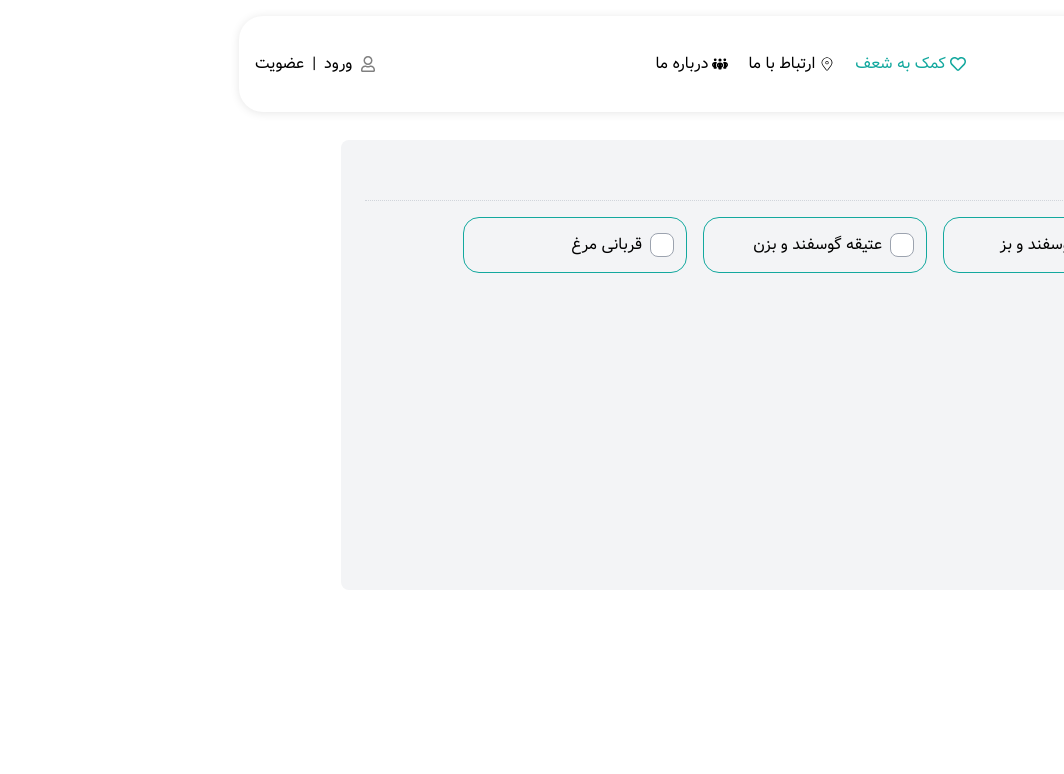
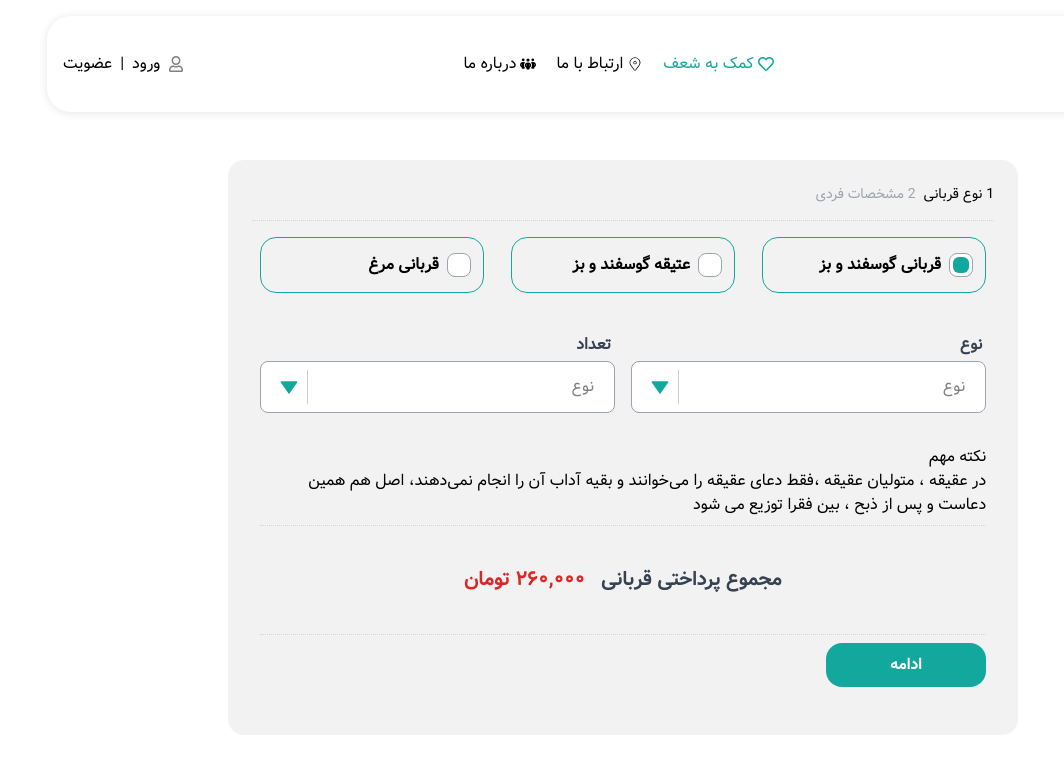
Before and after one commit to pilentboy/charitable-organization, a React (Vite) app: page / in a window 1280 px wide. Shown: the top 774 px of the page, without its empty margins (216-1280 px from the left). Built offline with nearby package versions, Linux system fonts and the light colour scheme.

Commit message:
creatae first part of offering form

```diff
--- a/src/pages/Home.tsx
+++ b/src/pages/Home.tsx
@@ -1,5 +1,7 @@
 import { useEffect, useState } from "react";
-// import Slider from "../components/Home/Slider";
+import Slider from "../components/Home/Slider";
+import Select, { components } from "react-select";
+import { BiSolidDownArrow } from "react-icons/bi";
 
 const Home = () => {
   const [selectedOption, setSelectedOption] = useState("option1");
@@ -19,12 +21,9 @@ const Home = () => {
   }, []);
   return (
     <>
-      {/* <header></header> */}
-      {/* <header className="mb-10 w-full">
-        <Slider />
-      </header> */}
+      <header className="mb-10 w-full">{/* <Slider /> */}</header>
 
-      <main className="w-full h-[500px]   rounded-lg">
+      <main className="w-full h-[500px]  rounded-lg">
         {/* title */}
         {/* <div className="flex flex-col items-center gap-3 font-vazirBold sm:gap-6">
           <h1 className="text-primary font-[900]  text-3xl sm:text-[50px]">
@@ -40,7 +39,7 @@ const Home = () => {
         </div> */}
 
         {/* offering form */}
-        <div className="w-full sm:w-[78%] mx-auto min-h-[450px] my-5  rounded-lg bg-gray-100 flex flex-col items-center p-6 ">
+        <div className="w-full md:w-[65%] mx-auto min-h-[450px] my-4  rounded-2xl bg-[#efeff0c9] flex flex-col items-center p-6 ">
           {/* form parts */}
 
           <div className="text-sm gap-2 font-medium  w-full flex items-center border-b border-dotted pb-4 border-gray-300">
@@ -48,11 +47,11 @@ const Home = () => {
             <span className="text-gray-400">2 مشخصات فردی</span>
           </div>
 
-          <form className="py-4">
+          <form className="py-4 w-full px-2">
             {/* offering type */}
-            <div className="flex gap-4">
+            <div className="flex w-full justify-between items-center flex-col gap-4 font-bold lg:flex-row">
               {/* Option 1 */}
-              <label className="flex gap-2 w-56 h-14 rounded-2xl border border-primary items-center p-3">
+              <label className="flex gap-2 w-full md:w-56 h-14 rounded-2xl border border-primary items-center p-3 cursor-pointer">
                 <input
                   type="radio"
                   name="dynamic"
@@ -61,7 +60,7 @@ const Home = () => {
                   onChange={handleRadioChange}
                   className="hidden peer"
                 />
-                <div className="w-6 h-6 rounded-lg border border-gray-400 flex items-center justify-center bg-white ">
+                <div className="w-6 h-6 rounded-lg border border-gray-400 flex items-center justify-center bg-white  ">
                   <span
                     className={`w-3/4 h-3/4 test rounded-md transition-colors ${
                       selectedOption === "option1" ? "bg-primary" : "bg-white"
@@ -72,7 +71,7 @@ const Home = () => {
               </label>
 
               {/* Option 2 */}
-              <label className="flex gap-2 w-56 h-14 rounded-2xl border border-primary items-center p-3">
+              <label className="flex gap-2 w-full md:w-56 h-14 rounded-2xl border border-primary items-center p-3 cursor-pointer">
                 <input
                   type="radio"
                   name="dynamic"
@@ -88,11 +87,11 @@ const Home = () => {
                     }`}
                   ></span>
                 </div>
-                <span>عتیقه گوسفند و بزن</span>
+                <span>عتیقه گوسفند و بز</span>
               </label>
 
               {/* Option 3 */}
-              <label className="flex gap-2 w-56 h-14 rounded-2xl border border-primary items-center p-3">
+              <label className="flex gap-2 w-full md:w-56 h-14 rounded-2xl border border-primary items-center p-3 cursor-pointer">
                 <input
                   type="radio"
                   name="dynamic"
@@ -111,6 +110,108 @@ const Home = () => {
                 <span>قربانی مرغ</span>
               </label>
             </div>
+
+            {/* selection */}
+            <div className="flex flex-col gap-4 mt-10 mb-6 items-center justify-between  w-full md:flex-row">
+              <div className="w-full md:w-5/6 flex flex-col gap-1">
+                <span className="font-bold text-gray-700 pr-1">نوع </span>
+                <Select
+                  required
+                  inputId="province"
+                  placeholder="نوع"
+                  // options={provinces}
+                  // getOptionLabel={(option) => option.label}
+                  // getOptionValue={(option) => option.value}
+                  components={{
+                    DropdownIndicator: (props) => (
+                      <components.DropdownIndicator {...props}>
+                        <BiSolidDownArrow color="#13A89E" size="20px" />
+                      </components.DropdownIndicator>
+                    ),
+                  }}
+                  className="w-full text-black"
+                  styles={{
+                    control: (provided) => ({
+                      ...provided,
+                      height: "52px",
+                      borderColor: "#9ca3af",
+                      borderRadius: "8px",
+                      padding: "0 10px",
+                      backgroundColor: "white",
+                      "&:focus": {
+                        borderColor: "red",
+                      },
+                    }),
+                    menu: (provided) => ({
+                      ...provided,
+                      width: "200px",
+                    }),
+                    dropdownIndicator: (provided) => ({
+                      ...provided,
+                      color: "#13A89E",
+                    }),
+                  }}
+                />
+              </div>
+
+              <div className="w-full  md:w-5/6 flex flex-col gap-1">
+                <span className="font-bold text-gray-700 pr-1">تعداد </span>
+                <Select
+                  required
+                  inputId="province"
+                  placeholder="نوع"
+                  // options={provinces}
+
+                  components={{
+                    DropdownIndicator: (props) => (
+                      <components.DropdownIndicator {...props}>
+                        <BiSolidDownArrow color="#13A89E" size="20px" />
+                      </components.DropdownIndicator>
+                    ),
+                  }}
+                  className="w-full text-black"
+                  styles={{
+                    control: (provided) => ({
+                      ...provided,
+                      height: "52px",
+                      borderColor: "#9ca3af",
+                      borderRadius: "8px",
+                      padding: "0 10px",
+                      backgroundColor: "white",
+                      "&:focus": {
+                        borderColor: "red",
+                      },
+                    }),
+                    menu: (provided) => ({
+                      ...provided,
+                      width: "200px",
+                    }),
+                    dropdownIndicator: (provided) => ({
+                      ...provided,
+                      color: "#13A89E",
+                    }),
+                  }}
+                />
+              </div>
+            </div>
+
+            {/* warning text */}
+            <p className="py-2">
+              نکته مهم
+              <br />
+              در عقیقه ، متولیان عقیقه ،فقط دعای عقیقه را می‌خوانند و بقیه آداب
+              آن را انجام نمی‌دهند، اصل هم همین دعاست و پس از ذبح ، بین فقرا
+              توزیع می شود
+            </p>
+            <div className=" w-full flex-wrap justify-center gap-4 items-center flex py-10 border-y border-dotted font-bold text-gray-700  border-gray-300 text-xl font-vazirBold">
+              {/* total cost */}
+              <h1>مجموع پرداختی قربانی</h1>
+              <span className="text-red-600">۲۶۰,۰۰۰ تومان </span>
+            </div>
+
+            <button className="w-40 h-11 my-2 rounded-2xl text-white bg-primary text-center hover:opacity-80 duration-150 font-vazirBold">
+              ادامه
+            </button>
           </form>
         </div>
       </main>
```
